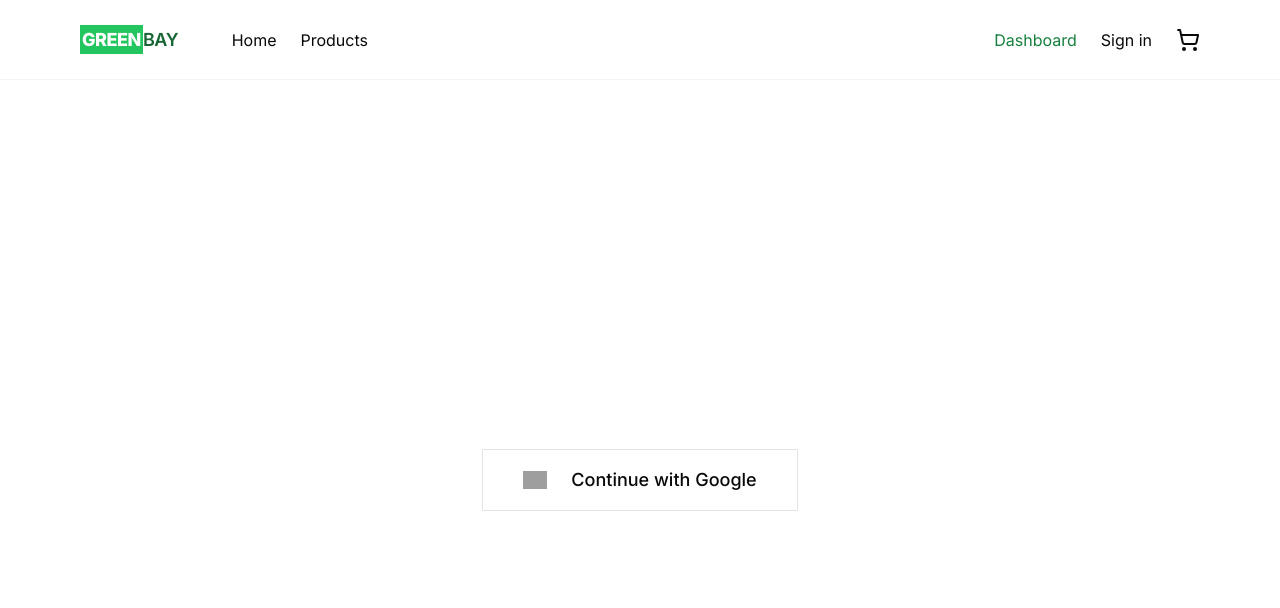
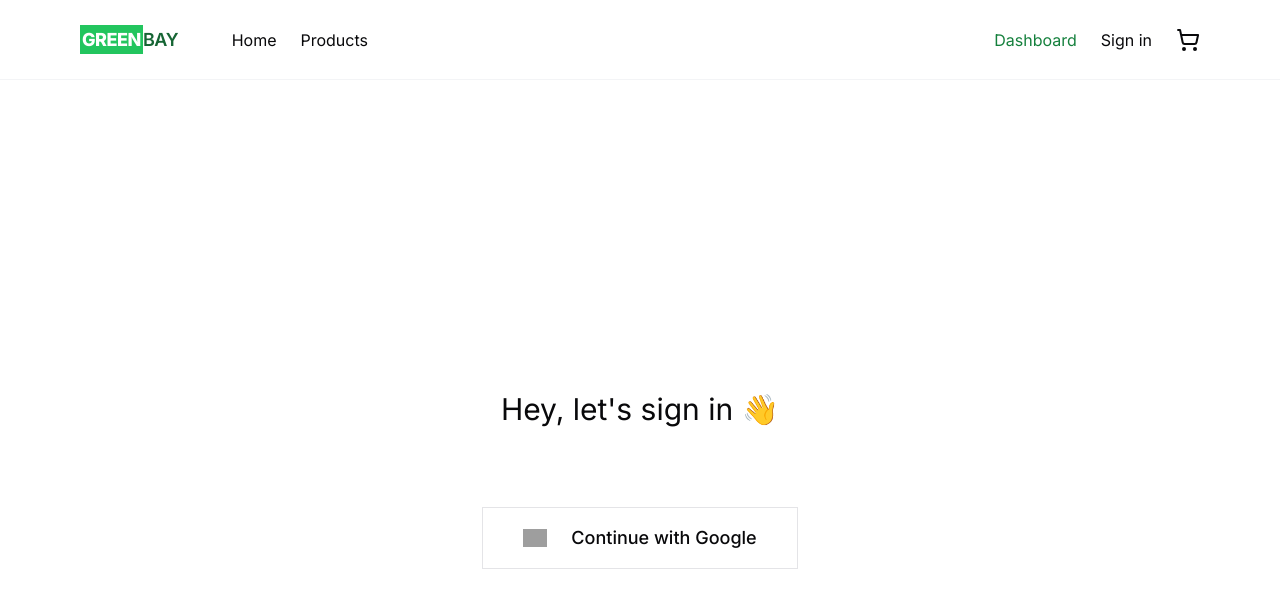
Before and after one commit to jeremnds/greenbay, a Next.js app: page /login in a window 1280 px wide. Shown: the top 608 px of the page. Built offline with nearby package versions, Linux system fonts and the light colour scheme; no server answers; grey boxes are pictures that could not be loaded.

Commit message:
Feature/authentification (#2)
* feat: auth working

* feat: adding login page

* add signout

* feat:finished login page

```diff
--- a/app/login/page.tsx
+++ b/app/login/page.tsx
@@ -1,15 +1,16 @@
+
+import Image from "next/image";
 import MaxWidthWrapper from "../_components/ui/MaxWidthWrapper";
 import { signInAction } from "../_lib/actions";
 
 export default function page() {
   return (
     <MaxWidthWrapper>
-      <form
-        action={signInAction}
-        className="h-screen flex justify-center items-center"
-      >
+      <div className="h-screen flex justify-center items-center flex-col gap-20">
+        <h3 className="text-3xl">Hey, let&apos;s sign in 👋</h3>
+        <form action={signInAction}>
           <button className="flex items-center gap-6 text-lg border border-primary-300 px-10 py-4 font-medium">
-          <img
+            <Image
               src="https://authjs.dev/img/providers/google.svg"
               alt="Google logo"
               height="24"
@@ -18,6 +19,7 @@ export default function page() {
             <span>Continue with Google</span>
           </button>
         </form>
+      </div>
     </MaxWidthWrapper>
   );
 }
```
Lines whose indentation alone changed are shown as unchanged.
